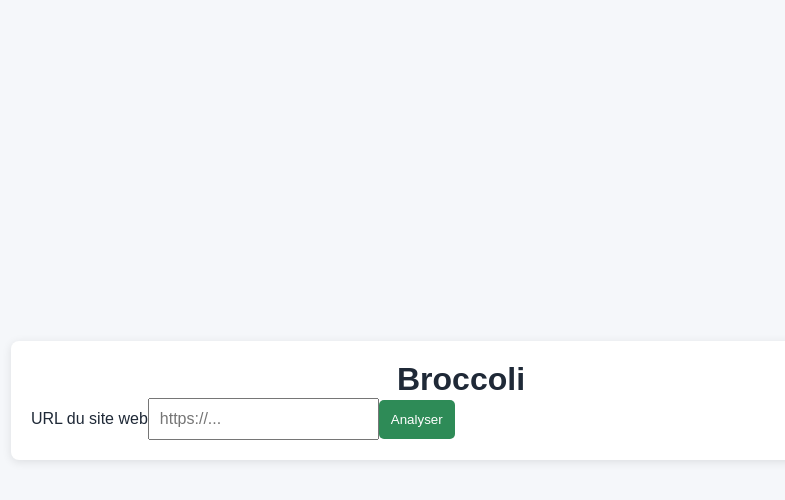
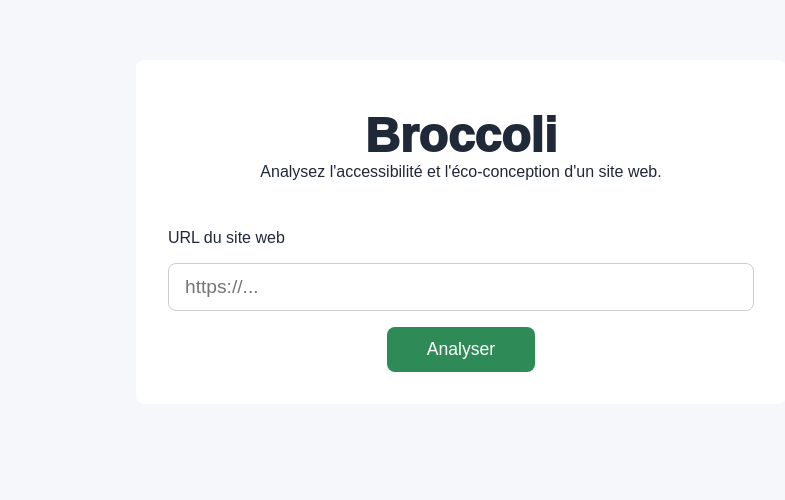
Before and after one commit to GuMarz-og/broccoli, a React app in the folder frontend/: page / in a window 1280 px wide. Shown: the top 500 px of the page, without its empty margins (179-964 px from the left). Built offline with nearby package versions, Linux system fonts and the light colour scheme; the HTML template or start-up script is replaced by a standard one.

Commit message:
Define CSS for the Header and Form

```diff
--- /dev/null
+++ b/frontend/src/components/AnalysisResult/AnalysisResult.jsx
@@ -0,0 +1,39 @@
+import ScoreSection from "../../components/ScoreSection/ScoreSection";
+import ScoreCard from "../../components/ScoreCard/ScoreCard";
+import ImprovementGrid from "../../components/ImprovementGrid/ImprovementGrid";
+import ImprovementCard from "../../components/ImprovementCard/ImprovementCard";
+
+
+function AnalysisResult({ analysis }) {
+
+    const {
+        scores,
+        improvements
+    } = analysis;
+
+    return (
+        <div className="analysis-result">
+            <ScoreSection>
+                {analysis.scores.map((score) => (
+
+                    <ScoreCard
+                        key={score.id}
+                        score={score}
+                    />
+
+                ))}
+            </ScoreSection>
+            <ImprovementGrid>
+                {analysis.improvements.map((improvement) => (
+
+                    <ImprovementCard
+                        key={improvement.id}
+                        improvement={improvement}
+                    />
+
+                ))}
+            </ImprovementGrid>
+        </div>
+    );
+}
+export default AnalysisResult;
--- a/frontend/src/components/Container/Container.css
+++ b/frontend/src/components/Container/Container.css
@@ -1,12 +1,21 @@
-.container {
-    width: 100%;
-    max-width: 900px;
+.container{
 
-    background: white;
+    width:100%;
+    max-width:650px;
+
+    margin:0 auto;
+
+    margin-top: 60px;
+
+    padding:2rem;
 
     border-radius: 8px;
+    border: none;
 
-    padding: 20px;
+    display:flex;
+    flex-direction:column;
 
-    box-shadow: 0 2px 10px rgba(0, 0, 0, 0.1);
+    gap:2rem;
+
+    background-color:var(--color-surface);
 }
--- a/frontend/src/components/Header/Header.css
+++ b/frontend/src/components/Header/Header.css
@@ -0,0 +1,18 @@
+.header{
+    text-align:center;
+
+    margin: 16px 0 16px 0;
+}
+
+.header h1{
+    font-size:3rem;
+    font-weight:1000;
+}
+
+.header p{
+
+    max-width:600px;
+
+    margin:auto;
+
+}
--- a/frontend/src/components/Header/Header.jsx
+++ b/frontend/src/components/Header/Header.jsx
@@ -2,8 +2,9 @@ import "./Header.css";
 
 function Header() {
     return (
-        <header>
+        <header className="header">
             <h1>Broccoli</h1>
+            <p>Analysez l'accessibilité et l'éco-conception d'un site web.</p>
         </header>
     );
 }
--- a/frontend/src/components/UrlForm/UrlForm.css
+++ b/frontend/src/components/UrlForm/UrlForm.css
@@ -0,0 +1,29 @@
+.url-form {
+    display: flex;
+    flex-direction: column;
+    gap: 1rem;
+}
+
+.url-form input {
+    width: 100%;
+
+    padding: .75rem 1rem;
+
+    font-size: 1.2rem;
+
+    border: 1px solid #ccc;
+    border-radius: 8px;
+}
+
+.url-form button {
+    align-self: center;
+
+    padding: .75rem 2.5rem;
+
+    font-size: 1.1rem;
+
+    border: none;
+    border-radius: 8px;
+
+    cursor: pointer;
+}
--- a/frontend/src/components/UrlForm/UrlForm.jsx
+++ b/frontend/src/components/UrlForm/UrlForm.jsx
@@ -1,4 +1,6 @@
 import { useState } from "react";
+
+import "./UrlForm.css";
 
 function UrlForm({ onAnalyze }) {
 
@@ -15,7 +17,7 @@ function UrlForm({ onAnalyze }) {
     }
 
     return (
-        <form onSubmit={handleSubmit}>
+        <form className = "url-form" onSubmit={handleSubmit}>
             <label htmlFor="url">
                 URL du site web
             </label>
--- a/frontend/src/pages/Home/Home.css
+++ b/frontend/src/pages/Home/Home.css
@@ -1,8 +1,5 @@
 .home {
     display: flex;
     flex-direction: column;
-    align-items: center;
-    justify-content: center;
-
-    min-height: 100vh;
+    gap: 2rem;
 }
--- a/frontend/src/pages/Home/Home.jsx
+++ b/frontend/src/pages/Home/Home.jsx
@@ -1,12 +1,9 @@
 import Header from "../../components/Header/Header";
 import Container from "../../components/Container/Container";
 import UrlForm from "../../components/UrlForm/UrlForm";
-import ScoreSection from "../../components/ScoreSection/ScoreSection";
-import ScoreCard from "../../components/ScoreCard/ScoreCard";
-import ImprovementGrid from "../../components/ImprovementGrid/ImprovementGrid";
-import ImprovementCard from "../../components/ImprovementCard/ImprovementCard";
 import Loading from "../../components/Loading/Loading";
 import Error from "../../components/Error/Error";
+import AnalysisResult from "../../components/AnalysisResult/AnalysisResult";
 
 import "./Home.css";
 import mockAnalysis  from "../../data/mockAnalysis.json";
@@ -49,28 +46,7 @@ function Home() {
                     <Error />
                 )}
                 {analysis && (
-                <>
-                  <ScoreSection>
-                      {analysis.scores.map((score) => (
-
-                          <ScoreCard
-                              key={score.id}
-                              score={score}
-                          />
-
-                      ))}
-                  </ScoreSection>
-                  <ImprovementGrid>
-                      {analysis.improvements.map((improvement) => (
-
-                          <ImprovementCard
-                              key={improvement.id}
-                              improvement={improvement}
-                          />
-
-                      ))}
-                  </ImprovementGrid>
-                </>
+                    <AnalysisResult analysis={analysis} />
                 )}
             </Container>
         </main>
```
Also changed, not shown: frontend/src/components/AnalysisResult/AnalysisResult.css (added).
